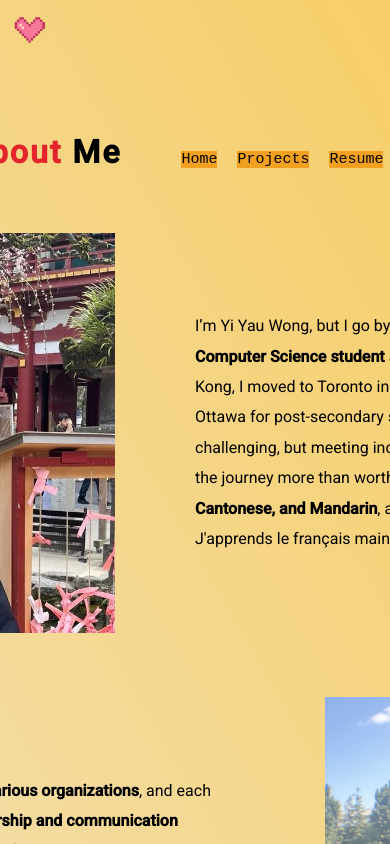
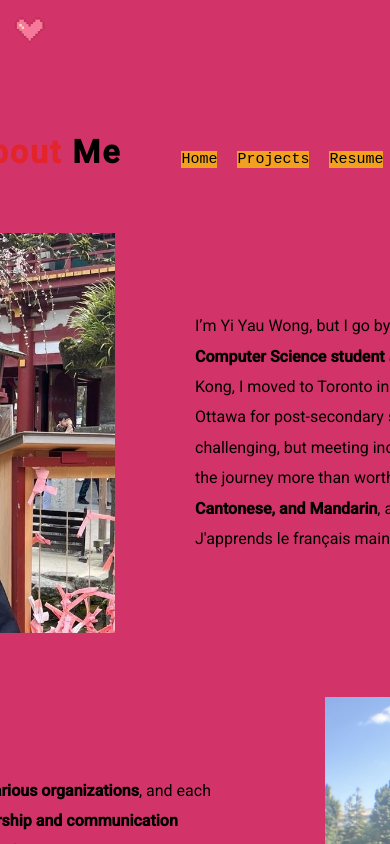
Before and after one commit to wyy01011/Personal_Website, a React (Create React App) app: page /#/About in a window 390 px wide. Shown: the top 844 px of the page. Built offline with nearby package versions, Linux system fonts and the light colour scheme.

Commit message:
Working on media query issue

```diff
--- a/src/Homepage.css
+++ b/src/Homepage.css
@@ -17,7 +17,7 @@
 
 @media (max-width: 1000px) {
   html body {
-    background-color: rgb(210, 52, 105) !important;
+    background: rgb(210, 52, 105) !important;
   }
 }
 
```
